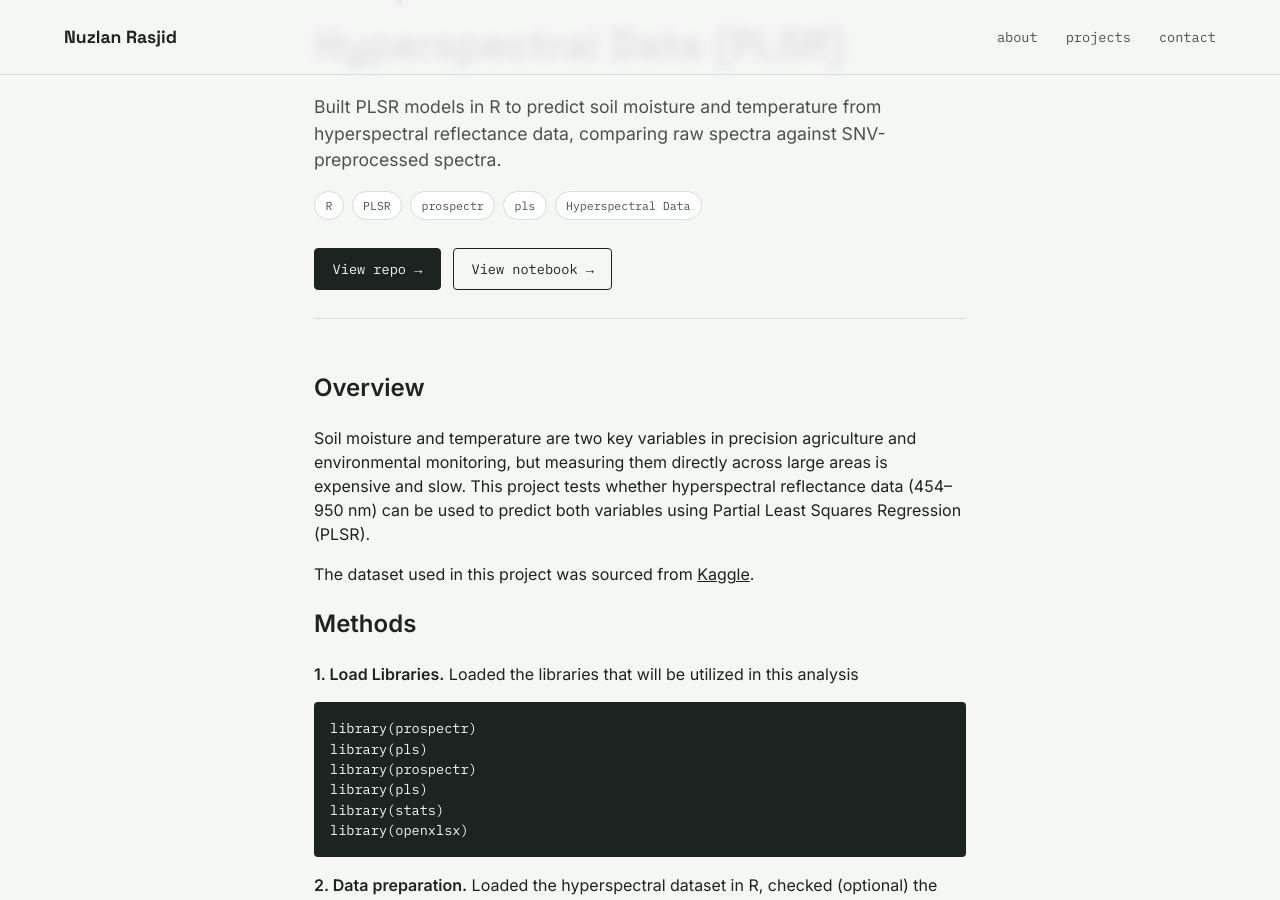
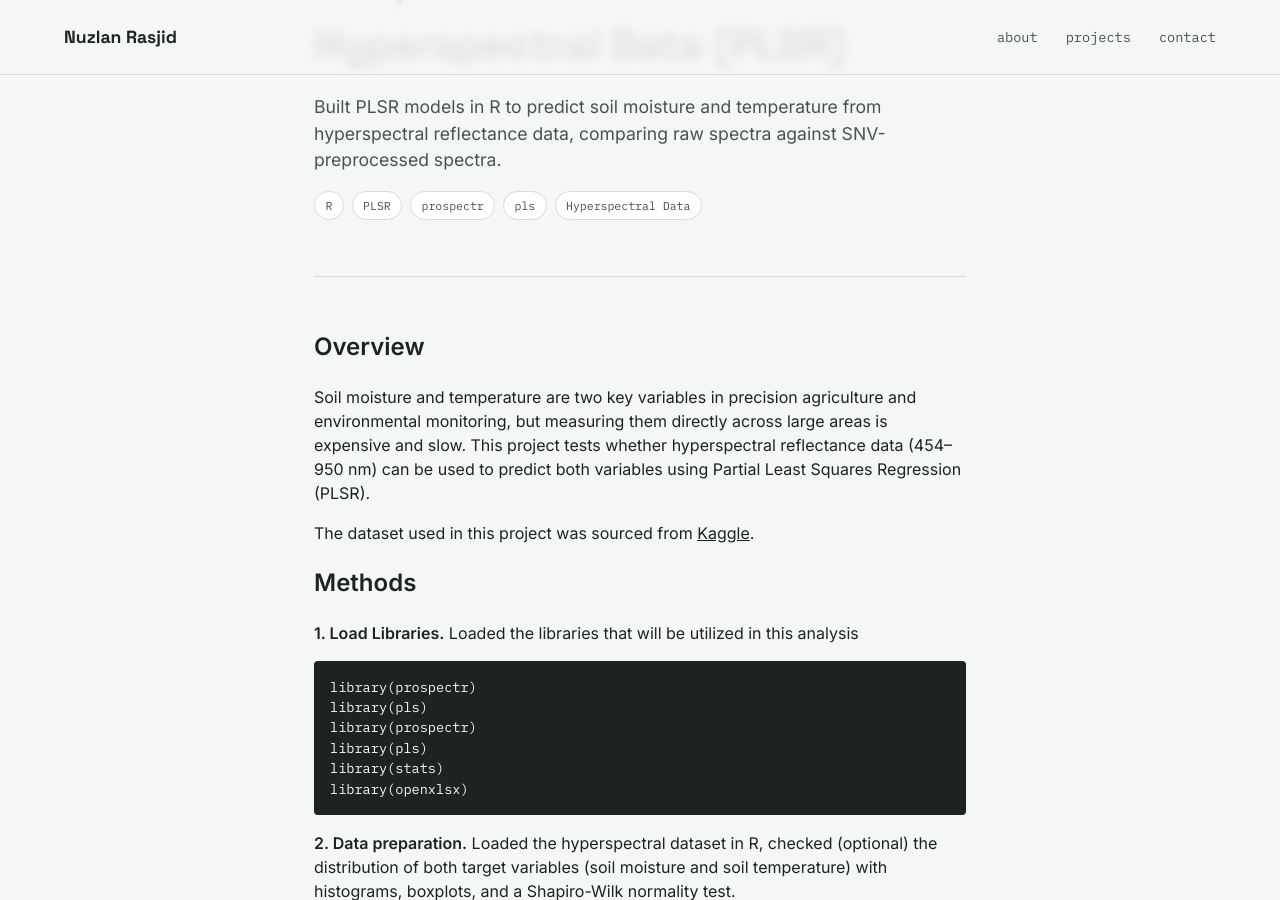
Before and after one commit to nuzlanrasjid/nuzlanrasjid.github.io, a Jekyll site: the page built from _projects/plsr-analysis-soil-moisture-temperature-270826.md, in a window 1280 px wide and 900 px high, scrolled down 319 px. Built offline with Jekyll 4.4.1, drawn with Linux system fonts in a browser that asks for light colours; some of the changed lines change nothing that is shown.

Commit message:
Update plsr-analysis-soil-moisture-temperature-270826.md

```diff
--- a/_projects/plsr-analysis-soil-moisture-temperature-270826.md
+++ b/_projects/plsr-analysis-soil-moisture-temperature-270826.md
@@ -3,8 +3,6 @@ title: "Predicting Soil Moisture & Temperature from Hyperspectral Data (PLSR)"
 date: 2025-08-27
 summary: "Built PLSR models in R to predict soil moisture and temperature from hyperspectral reflectance data, comparing raw spectra against SNV-preprocessed spectra."
 tools: [R, PLSR, prospectr, pls, Hyperspectral Data]
-repo_url: ""
-notebook_url: ""
 ---
 
 ## Overview
```
